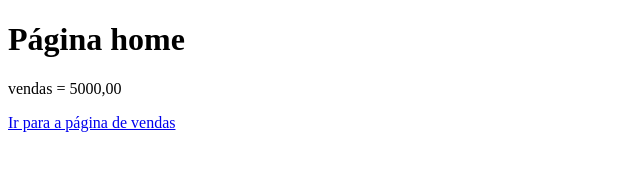
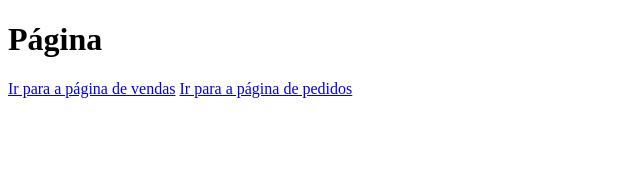
Before and after one commit to 4lmeida/aulagithub, a plain HTML site: page index.html in a window 1280 px wide. Shown: the whole page, without its empty margins (0-640 px from the left). Drawn offline with Linux system fonts and the light colour scheme.

```diff
--- a/index.html
+++ b/index.html
@@ -7,8 +7,11 @@
     <title>Document</title>
 </head>
 <body>
-    <h1>Página home</h1>
-    <p>vendas = 5000,00</p>
+    <h1>Página <Boas-vindas>
+
+    </Boas-vindas></h1>
     <a href="vendas.html">Ir para a página de vendas</a>
+    <a href="pedidos.html">Ir para a página de pedidos</a>
+
 </body>
 </html>
```
Also changed, not shown: pedidos.html (+1 -0 lines).
